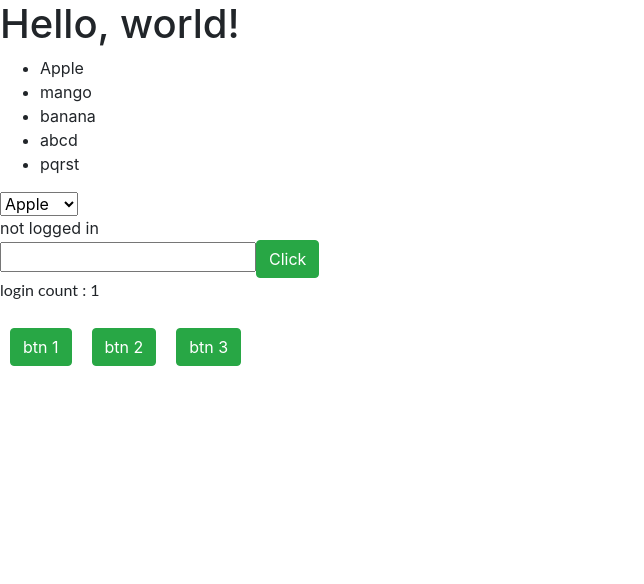
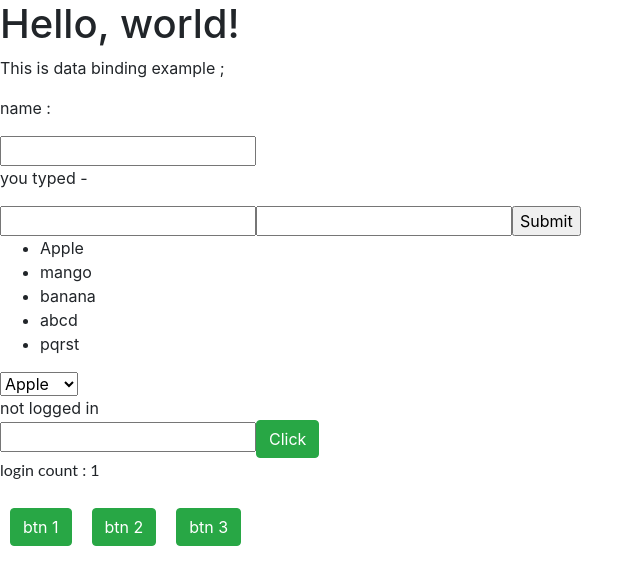
Before and after one commit to nayanjadhav08/angular-ivy-demo2, an Angular app: page / in a window 1280 px wide. Shown: the top 584 px of the page, without its empty margins (0-644 px from the left). Built offline with nearby package versions, Linux system fonts and the light colour scheme.

Commit message:
5 files modified, 6 added

```diff
--- a/src/app/app.component.html
+++ b/src/app/app.component.html
@@ -2,8 +2,12 @@
 <p>
   Start editing to see some magic happen :)
 </p> -->
+<app-login></app-login>
+<!-- <app-scroller></app-scroller> -->
 
-<!-- <app-scroller></app-scroller> -->
+
+
+
 <ul>
 	<li *ngFor="let i of arr">{{i}}</li>
 </ul>
--- a/src/app/app.component.ts
+++ b/src/app/app.component.ts
@@ -6,6 +6,8 @@ import { Component, VERSION } from "@angular/core";
   styleUrls: ["./app.component.css"]
 })
 export class AppComponent {
+  myname = "";
+
   name = "Angular " + VERSION.major;
   count = 1;
   arr = ["Apple", "mango", "banana", "abcd", "pqrst"];
--- /dev/null
+++ b/src/app/form-data-binding/form-data-binding.component.html
@@ -0,0 +1,8 @@
+<p>
+	form-data-binding works!
+</p>
+
+<form>
+	<input type="text" >
+
+</form>
--- /dev/null
+++ b/src/app/form-data-binding/form-data-binding.component.ts
@@ -0,0 +1,16 @@
+import { Component, OnInit } from "@angular/core";
+
+@Component({
+  selector: "app-form-data-binding",
+  templateUrl: "./form-data-binding.component.html",
+  styleUrls: ["./form-data-binding.component.css"]
+})
+export class FormDataBindingComponent implements OnInit {
+  constructor() {}
+
+  ngOnInit() {}
+
+  formHello(data) {
+    console.log(data.username + "   " + data.pass);
+  }
+}
--- /dev/null
+++ b/src/app/forms_demo/forms-demo.component.html
@@ -0,0 +1,5 @@
+<p>
+forms-demo works!
+</p>
+<p>{{mydata}}</p>
+name : <input type="text" mgModel=[{myname}]/>
--- a/src/app/login/login.component.html
+++ b/src/app/login/login.component.html
@@ -1,3 +1,14 @@
 <p>
-login works!
+	This is data binding example ;
 </p>
+
+<p>name :</p> <input type="text" [(ngModel)]="myname">
+<br/>
+<p>you typed - {{myname | uppercase}} </p>
+
+
+<form #myform="ngForm" (ngSubmit)="formHello(myform.value)">
+	<input type="text" name="username" ngModel />
+	<input type="text" name="pass" ngModel />
+	<input type="submit"/>
+</form>
--- a/src/app/login/login.component.ts
+++ b/src/app/login/login.component.ts
@@ -1,15 +1,16 @@
-import { Component, OnInit } from '@angular/core';
+import { Component, OnInit } from "@angular/core";
 
 @Component({
-  selector: 'app-login',
-  templateUrl: './login.component.html',
-  styleUrls: ['./login.component.css']
+  selector: "app-login",
+  templateUrl: "./login.component.html",
+  styleUrls: ["./login.component.css"]
 })
 export class LoginComponent implements OnInit {
+  myname = "";
+  constructor() {}
 
-  constructor() { }
-
-  ngOnInit() {
+  ngOnInit() {}
+  formHello(data) {
+    console.log("uname: " + data.username + "  " + data.pass);
   }
-
 }
```
Also changed, not shown: src/app/app.module.ts (+20 -12 lines), src/app/forms_demo/forms-demo.component.ts (added, +14 -0 lines), src/app/form-data-binding/form-data-binding.component.css (added), src/app/forms_demo/forms-demo.component.css (added). Lines whose indentation alone changed are shown as unchanged.
